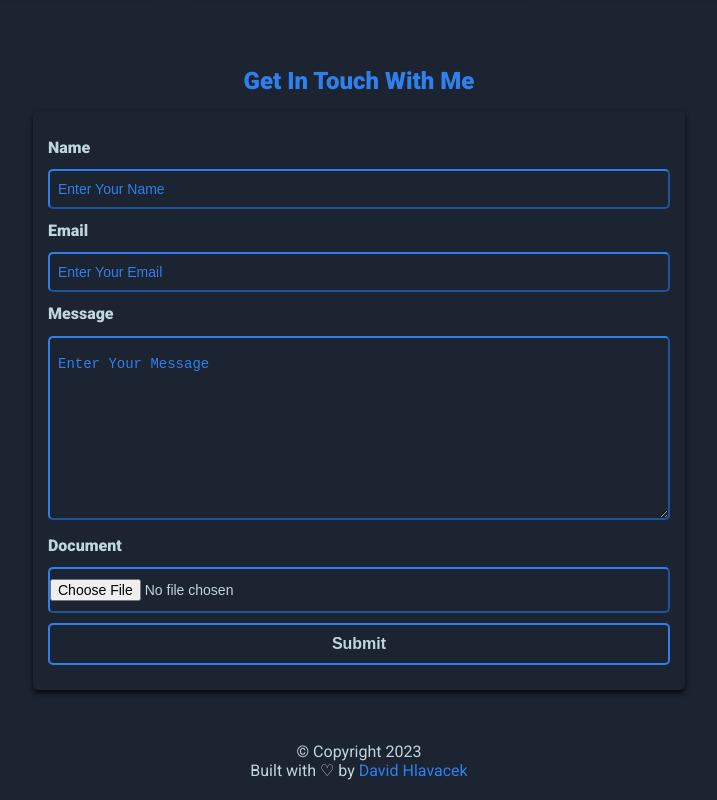
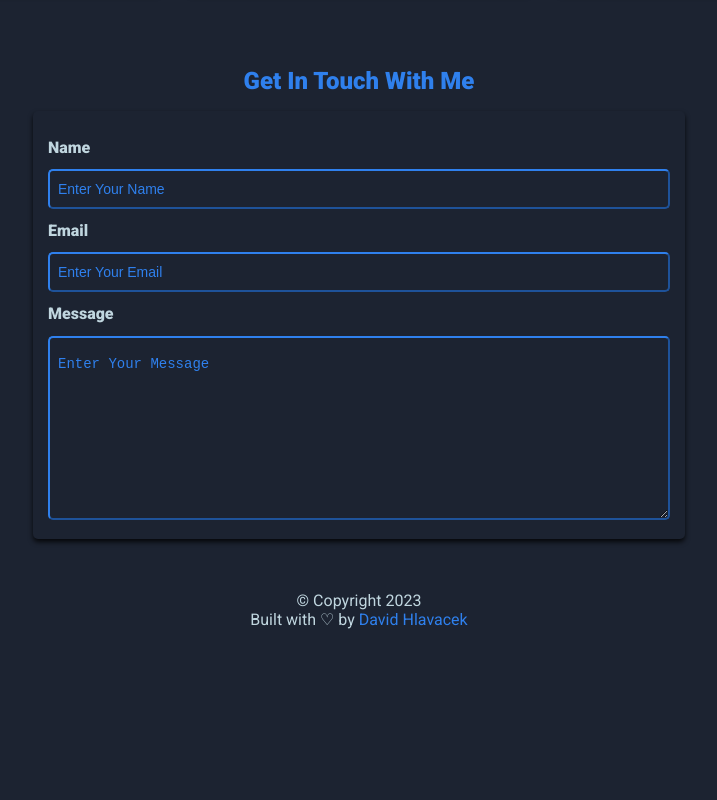
Before and after one commit to DavidHlavacek/DavidHlavacek.github.io, a plain HTML site: page index.html in a window 1280 px wide. Shown: the part 1717-2517 px from the top of the page, without its empty margins (281-998 px from the left). After the commit the page ends 2366 px from the top, so only its background shows below. Drawn offline with nearby package versions, Linux system fonts and the light colour scheme; a script that the page names is missing.

Commit message:
Removed File upload

```diff
--- a/index.html
+++ b/index.html
@@ -244,7 +244,7 @@
                   required
                 ></textarea>
               </div>
-              <div class="form-control">
+              <!-- <div class="form-control">
                 <label for="file">Document</label>
                 <input
                   type="file"
@@ -260,7 +260,7 @@
                 value="Submit"
                 id="submit-btn"
                 class="submit-btn"
-              />
+              /> -->
             </form>
           </div>
         </div>
```
